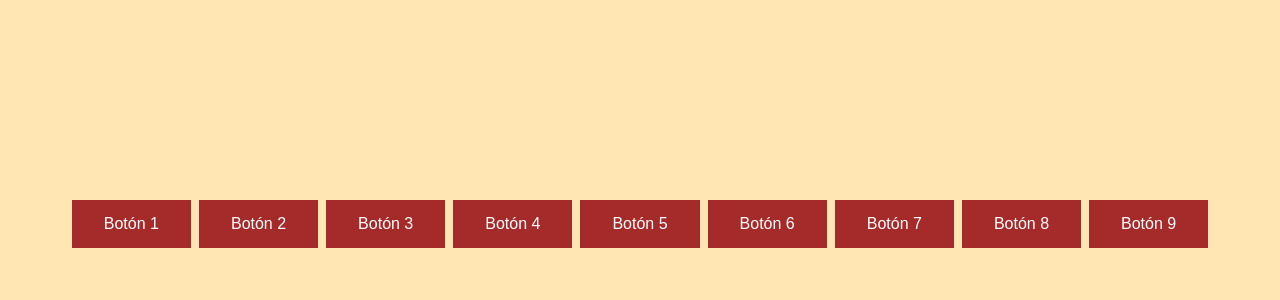
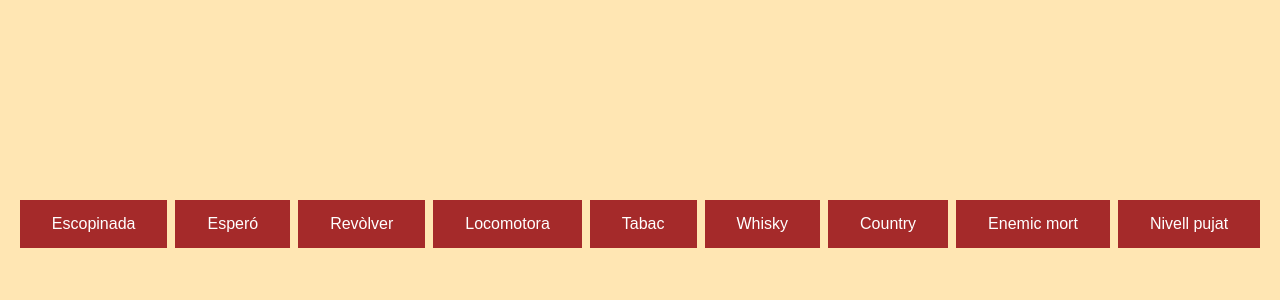
Before and after one commit to LariosAlex/BrowserGame, a Django app: template browserGame/templates/browserGame/animations.html in a window 1280 px wide. Shown: the part 452-752 px from the top of the page. Run offline with Django 4.2, Linux system fonts and the light colour scheme; the template is opened without the code that fills it, so the values that code supplies are empty; data comes from the database, SQL or seed files in the repository.

Commit message:
animations done

```diff
--- a/browserGame/templates/browserGame/animations.html
+++ b/browserGame/templates/browserGame/animations.html
@@ -9,15 +9,15 @@
 
 </head>
 <body>
-    <button id="button1">Botón 1</button>
-	<button id="button2">Botón 2</button>
-	<button id="button3">Botón 3</button>
-	<button id="button4">Botón 4</button>
-	<button id="button5">Botón 5</button>
-	<button id="button6">Botón 6</button>
-	<button id="button7">Botón 7</button>
-    <button id="button8">Botón 8</button>
-    <button id="button9">Botón 9</button>
+    <button id="button1">Escopinada</button>
+	<button id="button2">Esperó</button>
+	<button id="button3">Revòlver</button>
+	<button id="button4">Locomotora</button>
+	<button id="button5">Tabac</button>
+	<button id="button6">Whisky</button>
+	<button id="button7">Country</button>
+    <button id="button8">Enemic mort</button>
+    <button id="button9">Nivell pujat</button>
 
     <div id="i_div" class="image">
         <img id="escupinada" class="image" src="../../images/escupinada1.png" alt="escupinada">
```
